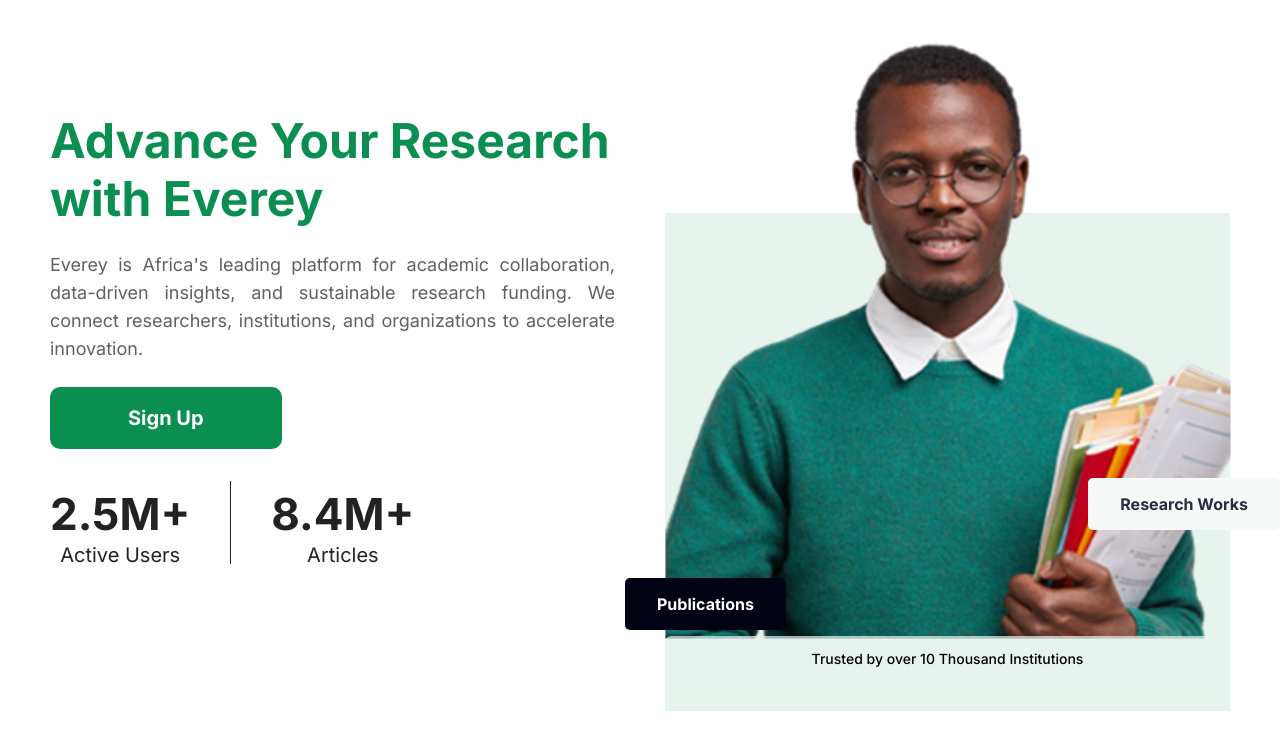
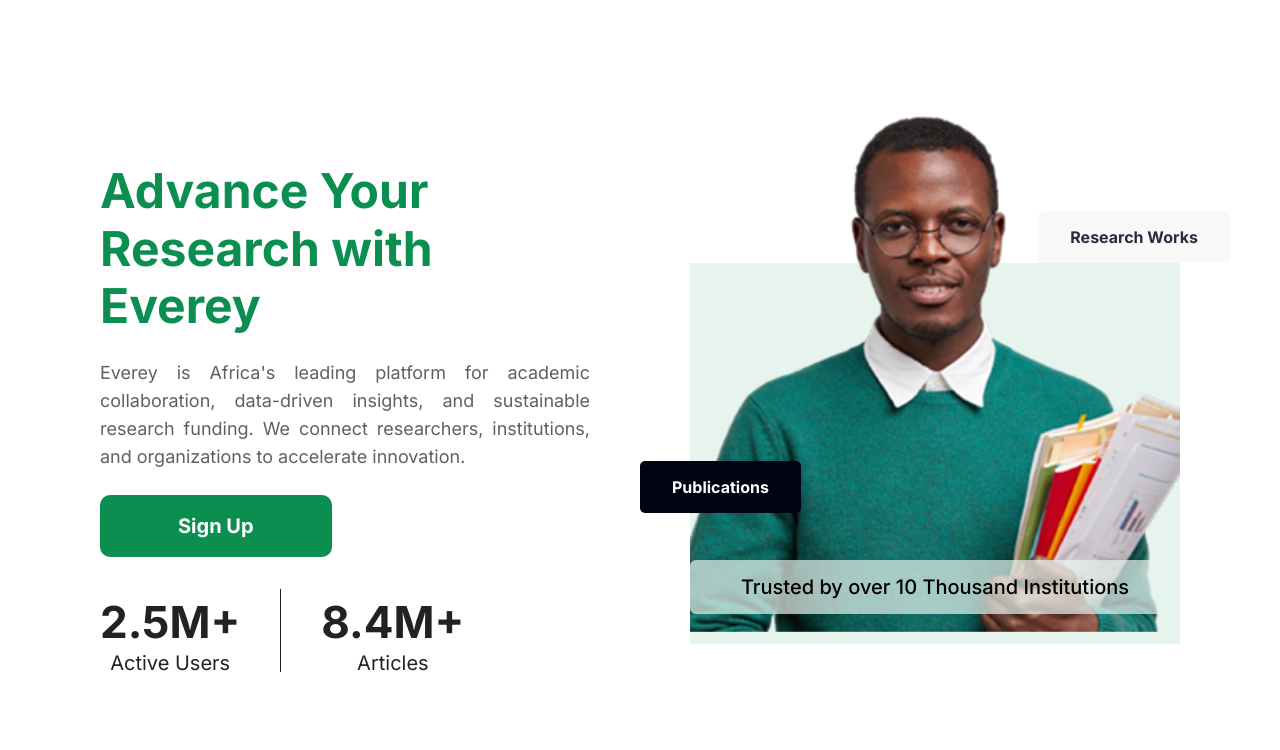
Before and after one commit to Josh-Alhassan/everey-app, a Next.js app: page / in a window 1280 px wide. Shown: the top 750 px of the page. Built offline with nearby package versions, Linux system fonts and the light colour scheme.

Commit message:
fix large desktop layout

```diff
--- a/src/app/globals.css
+++ b/src/app/globals.css
@@ -23,4 +23,7 @@
   color: var(--foreground);
   background: var(--background);
   font-family: "Inter", Arial, Helvetica, sans-serif;
+
+  max-width: 1440px;
+  margin: 0 auto;
 }
--- a/src/component/Hero.module.css
+++ b/src/component/Hero.module.css
@@ -267,6 +267,7 @@
 
   .heroImgCaption {
     top: -30px;
+    font-size: 20px;
   }
 
   .metricNumbers {
@@ -284,3 +285,24 @@
     left: -40px;
   }
 }
+
+@media (min-width: 1280px) {
+  .heroSection {
+    padding: 100px;
+    gap: 100px;
+  }
+
+  .outOfFlowPublication {
+    top: -100px;
+    left: -50px;
+  }
+
+  .outOfFlowResearch {
+    top: -350px;
+    right: -50px;
+  }
+
+  .heroImgCaption {
+    margin-top: -200px;
+  }
+}
```
